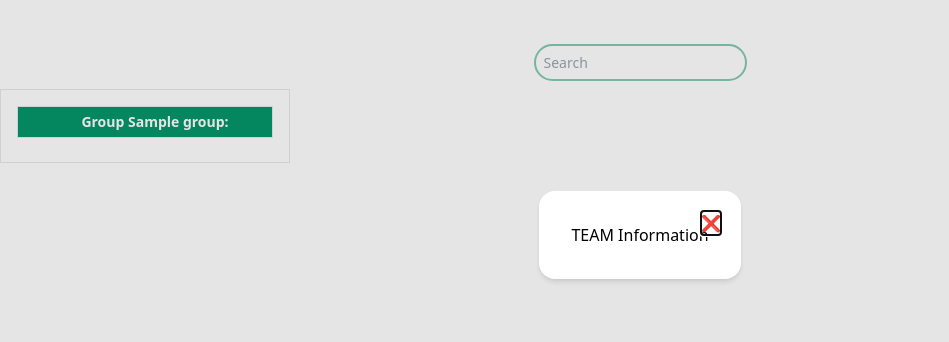
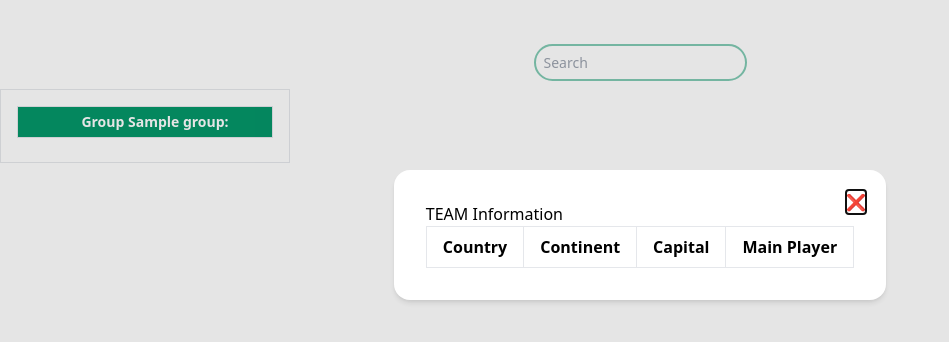
Before and after one commit to WORLD-CUP-2030/frontend-backend, a PHP site: page / in a window 1280 px wide, after a click that opens the changed part. Shown: the part 165-507 px from the top of the page, without its empty margins (0-949 px from the left). Run offline with PHP 8.4, Linux system fonts and the light colour scheme; tables that the repository leaves empty or names only in its code hold one stand-in row (values such as "Sample post"); data that the repository does not hold is empty.

Commit message:
adding flags to the popup

```diff
--- a/index.php
+++ b/index.php
@@ -95,15 +95,17 @@ $groupResult = $conn->query($groupQuery);
     $groupsName=[];
     $countGroupe=0;
     if ($groupResult->num_rows > 0) {
-        // Output data for each grp
+        // Output data for each group
         echo "<div class='grid grid-cols-1 sm:grid-cols-2 md:grid-cols-3 lg:grid-cols-4 gap-10'>";
+        $countGroupe = 0;
+
         while ($groupRow = $groupResult->fetch_assoc()) {
-            array_push($groupsName,$groupRow["GroupName"]);
+            array_push($groupsName, $groupRow["GroupName"]);
             echo "
             <div class='flex flex-col max-w-2xl border p-4'>
-                <button class='border h-8 bg-green-600 pl-5 font-bold text-white text-sm text-start' onclick=\"window.dialog".$countGroupe.".showModal();\">Group " . $groupRow["GroupName"] . ":</button>
+                <button class='border h-8 bg-green-600 pl-5 font-bold text-white text-sm text-start' onclick=\"window.dialog{$countGroupe}.showModal();\">Group {$groupRow["GroupName"]}:</button>
                 <div class='flex flex-row gap-2 flex-wrap'>";
-                $countGroupe++;
+            $countGroupe++;
 
             // Query to get teams for the current group
             $teamQuery = "SELECT Name, Country, drapeau FROM team WHERE Name = '" . $groupRow["GroupName"] . "'";
@@ -111,7 +113,6 @@ $groupResult = $conn->query($groupQuery);
 
             while ($teamRow = $teamResult->fetch_assoc()) {
                 $country = trim($teamRow["Country"]);
-                // $highlightClass = (strcasecmp($country, $searchTerm) === 0) ? 'bg-yellow-300' : '';
 
                 echo "<button onclick=\"window.dialog.showModal();\" class='flex items-center  bg-gray-200 px-5 py-2 rounded my-0.5 text-start w-full max-w-2xl'>
                     <img src='" . $teamRow["drapeau"] . "' alt='' class='w-10 h-10 mr-2'>" . $country . "
@@ -125,42 +126,54 @@ $groupResult = $conn->query($groupQuery);
                 </div>
             </div>";
         }
-        // echo "</div>";
-        for ($i=0; $i < 8; $i++) {
-            echo "
-    <dialog id='dialog".$i."' class='p-4 md:p-8 bg-white max-w-40vw pt-8 rounded-2xl border-0 shadow-md'>
-        <button onclick=\"window.dialog".$i."'.close();\" aria-label=\"close\" class='filter-grayscale border-none bg-none absolute top-5 right-5 transition-transform transition-filter ease duration-300 cursor-pointer transform-origin-center hover:filter-grayscale-0 hover:transform-scale-110'>❌</button>
-        <h2>TEAM Information</h2>";
 
-        $teamQuery = "SELECT * FROM team WHERE Name = '" . $groupsName[$i] . "'";
-        $teamResult = $conn->query($teamQuery);
+        // Output dialog for each group
+        for ($i = 0; $i < count($groupsName); $i++) {
+            echo "<dialog id='dialog{$i}' class='p-4 md:p-8 bg-white max-w-40vw pt-8 rounded-2xl border-0 shadow-md'>
+                    <button onclick=\"window.dialog{$i}.close();\" aria-label=\"close\" class='filter-grayscale border-none bg-none absolute top-5 right-5 transition-transform transition-filter ease duration-300 cursor-pointer transform-origin-center hover:filter-grayscale-0 hover:transform-scale-110'>❌</button>
+                    <h2>TEAM Information</h2>
+                    <table class='table-auto w-full'>
+                        <thead>
+                            <tr>
+                            <th class='border px-4 py-2'>Country</th>
+                            <th class='border px-4 py-2'>Continent</th>
+                                <th class='border px-4 py-2'>Capital</th>
+                                <th class='border px-4 py-2'>Main Player</th>
 
-        while ($teamRow = $teamResult->fetch_assoc()) {
 
-                $country = trim($teamRow["Country"]);
-                // $highlightClass = (strcasecmp($country, $searchTerm) === 0) ? 'bg-yellow-300' : '';
-                echo "<div>
-                            <p>Location: {$teamRow['Continent']}</p>
-                            <h3>{$teamRow['Capital']}</h3>
+                            </tr>
+                        </thead>
+                        <tbody>";
 
-                    </div>";
+            $teamQuery = "SELECT * FROM team WHERE Name = '" . $groupsName[$i] . "'";
+            $teamResult = $conn->query($teamQuery);
+
+            while ($teamRow = $teamResult->fetch_assoc()) {
+                echo "<tr>
+                <td class='border px-4 py-2'><img src='{$teamRow['drapeau']}' alt='Country Flag'></td>
+
+                        <td class='border px-4 py-2'>{$teamRow['Continent']}</td>
+                        <td class='border px-4 py-2'>{$teamRow['Capital']}</td>
+                    </tr>";
             }
 
-        echo "</dialog>";
+            echo "</tbody></table></dialog>";
         }
 
-
+        echo "</div>";
     } else {
         echo "0 results";
     }
+
+    $conn->close();
+    ?>
 
 
 
 
 
 
-    $conn->close();
-    ?>
+
 
 </body>
 
```
